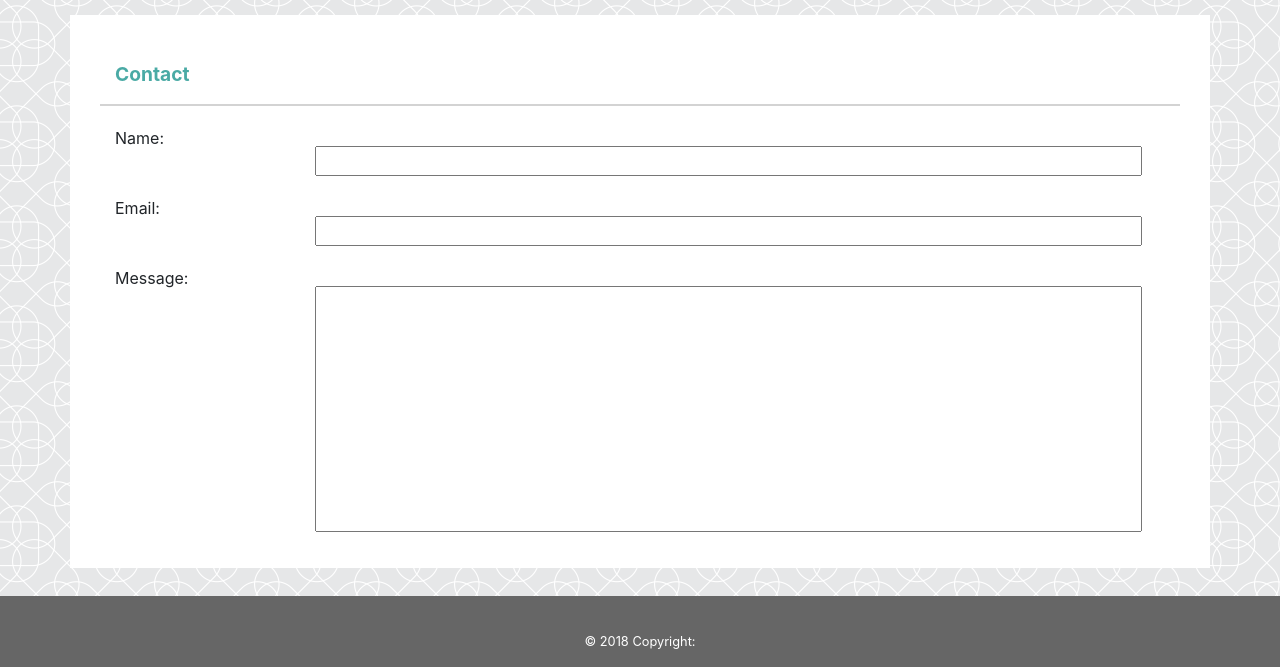
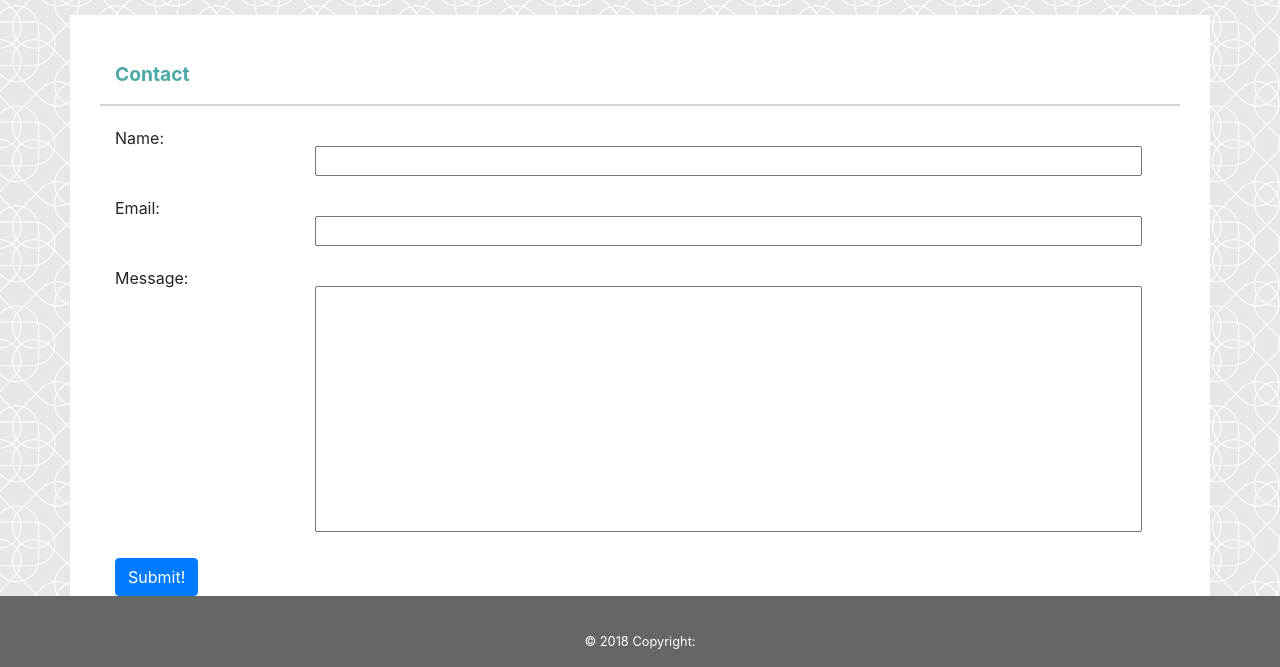
Before and after one commit to LuisDiaz79/Bootstrap-Portfolio, a plain HTML site: page contact.html in a window 1280 px wide. Shown: the part 133-800 px from the top of the page. Drawn offline with nearby package versions, Linux system fonts and the light colour scheme.

Commit message:
Bootstrap portfolio

```diff
--- a/contact.html
+++ b/contact.html
@@ -55,6 +55,9 @@
             <div class="col-12 col-md-10">
                 <textarea name="message" id="" cols="50" rows="10"></textarea>
             </div>
+            <div class="col-12">
+                <button type="button" class="btn btn-primary">Submit!</button>
+            </div>
         </div>
     </div>
 
```
